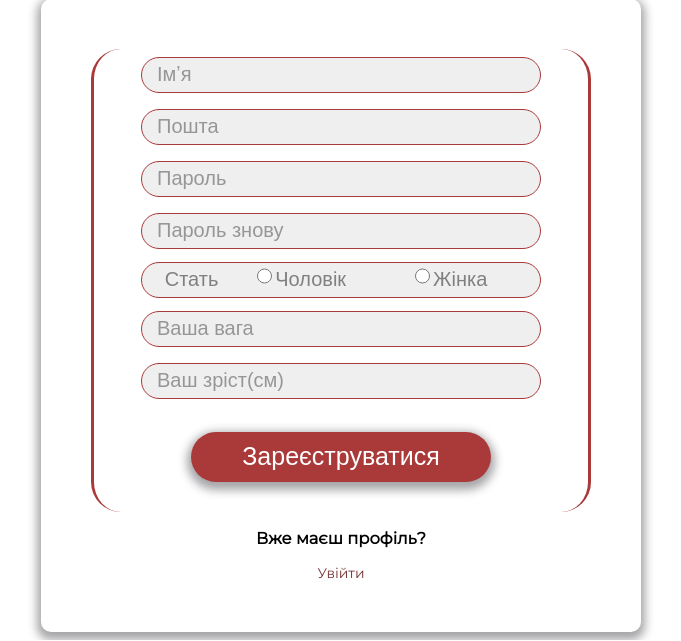
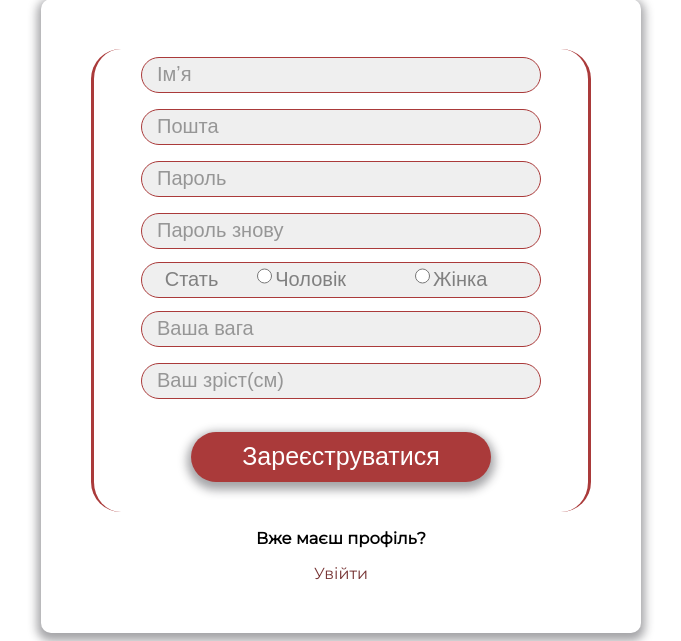
Before and after one commit to movchun567/Gym_Assistant, a Flask app: page /registration_form/ in a window 1280 px wide. Shown: the part 380-1021 px from the top of the page, without its empty margins (299-980 px from the left). Run offline with Flask 3, Linux system fonts and the light colour scheme.

Commit message:
more fixes

```diff
--- a/templates/registration_form.html
+++ b/templates/registration_form.html
@@ -56,7 +56,7 @@
                   </script>
                 </div>
                 <h3 style="font-family: Montserrat; text-align: center;">Вже маєш профіль?</h3>
-                <a href="{{ url_for('login_form') }} " style="font-family: Montserrat;">Увійти</a>
+                <a href="{{ url_for('login_form') }} " style="font-family: Montserrat; font-size: medium;">Увійти</a>
               </div>
           </div>
     </body>
```
